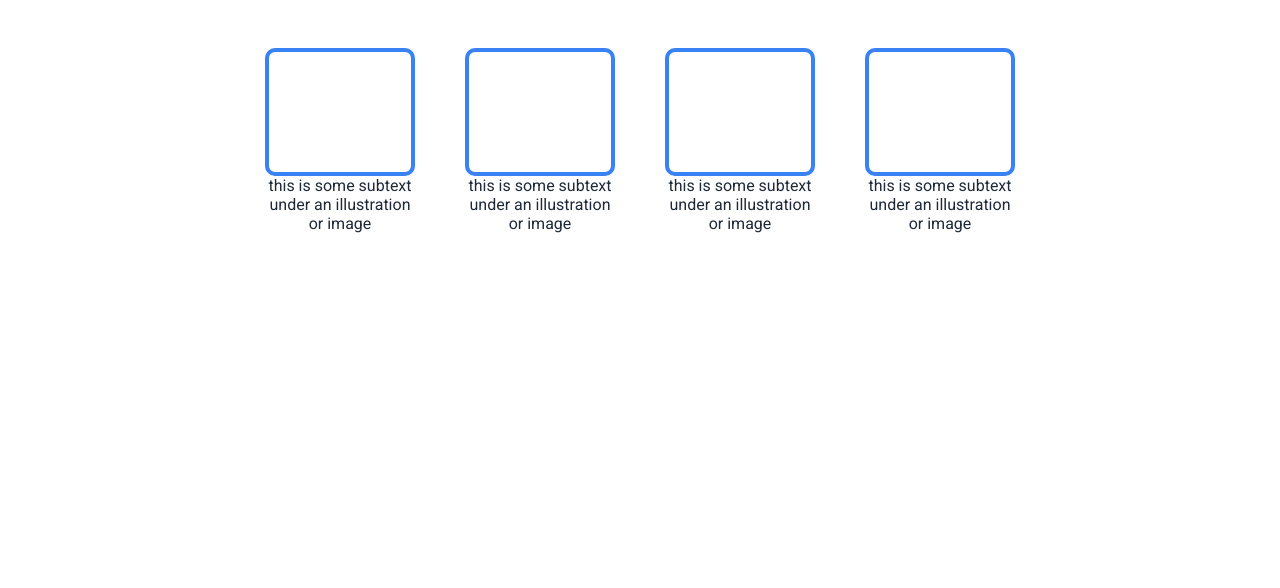
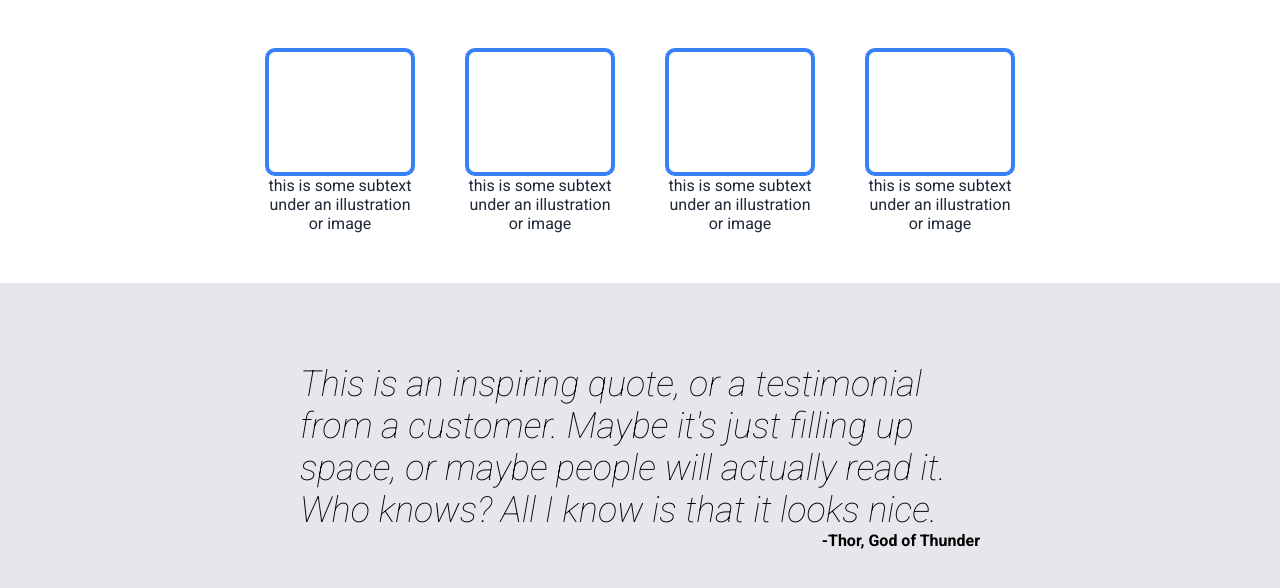
Before and after one commit to Hannahf248/landing-page, a plain HTML site: page index.html in a window 1280 px wide. Shown: the part 484-1072 px from the top of the page. Before the commit the page ends 800 px from the top, so only its background shows below. Drawn offline with Linux system fonts and the light colour scheme.

Commit message:
style section 3

```diff
--- a/index.html
+++ b/index.html
@@ -52,7 +52,13 @@
 </div>
 
     </div>
-    <div class="section3"></div>
+    <div class="section3">
+
+    <div class="quote">This is an inspiring quote, or a testimonial from a customer. Maybe it's just filling up space, or maybe people will actually read it. Who knows? All I know is that it looks nice.</div>
+    <div class="quoteauthor">-Thor, God of Thunder</div>
+    </div>
+
+
     <div class="section4"></div>
   </body>
 </html>
--- a/style.css
+++ b/style.css
@@ -89,6 +89,7 @@ ul {
     justify-content: center;
     gap: 50px;
     flex-wrap: wrap;
+    padding-bottom: 50px;
 }
 
 .shapetext {
@@ -100,3 +101,19 @@ color: #1F2937;
 .item {
     max-width: 150px;
 }
+
+.section3 {
+background-color: #e5e7eb;
+padding: 80px 300px;
+}
+
+.quote {
+    font-size: 36px;
+    font-style: italic;
+    font-weight: lighter;
+}
+
+.quoteauthor {
+    font-weight: bold;
+    text-align: right;
+}
```
